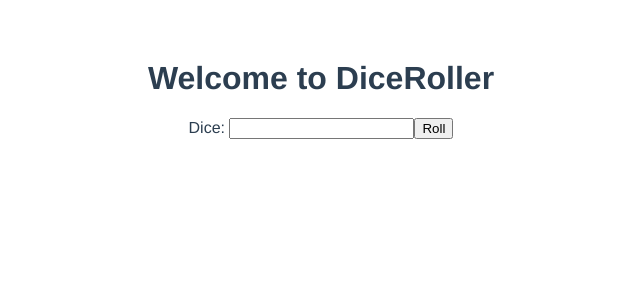
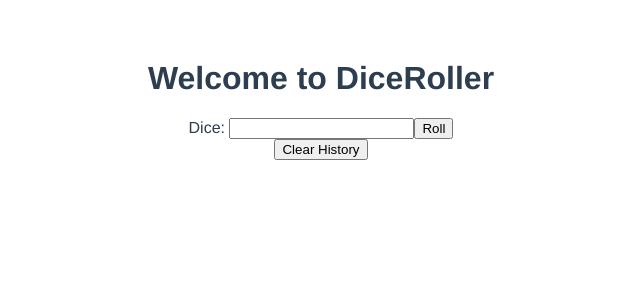
Before and after one commit to Harehn/DiceRoller, a Vue app in the folder Frontend/diceroller/: page / in a window 1280 px wide. Shown: the top 300 px of the page, without its empty margins (319-959 px from the left). Built offline with nearby package versions, Linux system fonts and the light colour scheme.

Commit message:
Added a clear history button

```diff
--- a/Frontend/diceroller/src/components/HelloWorld.vue
+++ b/Frontend/diceroller/src/components/HelloWorld.vue
@@ -6,6 +6,10 @@
   <label for='dice_input'>Dice: </label>
   <input type='text' id='dice_input' name='dice_input'>
   <input type='button' value='Roll' @click='writeText'>
+  </div>
+
+  <div>
+    <input type='button' value='Clear History' @click='clear'>
   </div>
 
   <div v-if='rolled'>
@@ -44,6 +48,9 @@ export default {
       .then(response => response['result'])
       .catch(err => console.log(err));
       this.results.unshift(currResult)
+    },
+    clear(){
+      this.results = []
     }
   },
   mounted() {
```
